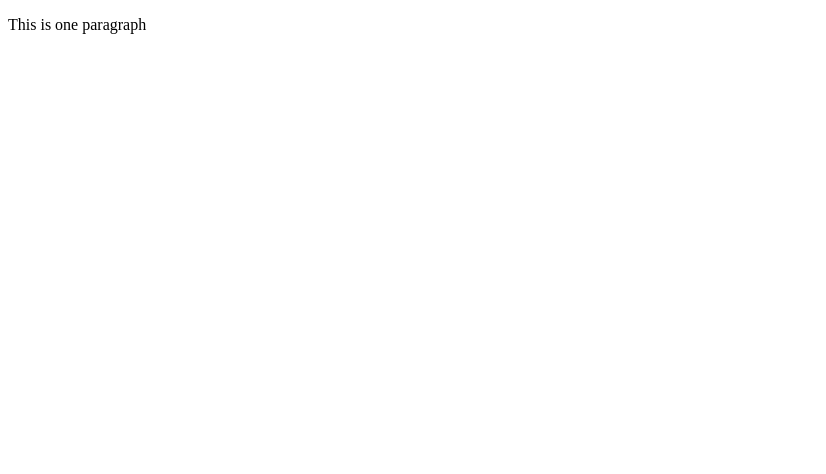
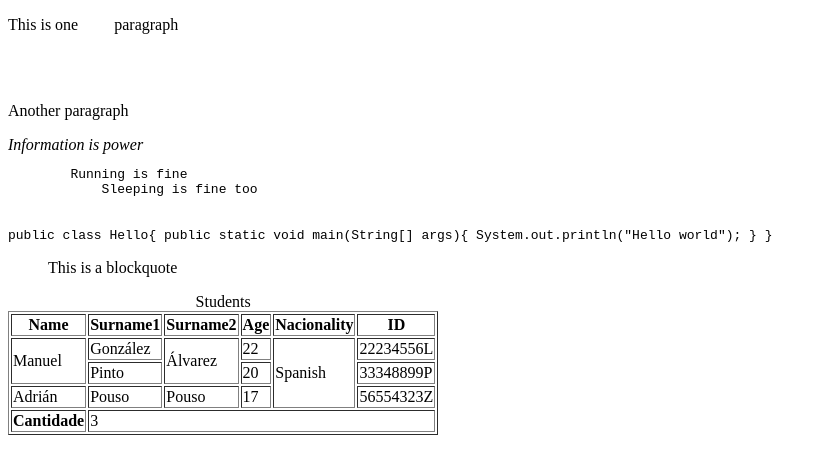
Before and after one commit to noemivarela1/DAW-HTML, a plain HTML site: page test.html in a window 1280 px wide. Shown: the whole page, without its empty margins (0-826 px from the left). Drawn offline with Linux system fonts and the light colour scheme.

Commit message:
New file test.html with table

```diff
--- a/test.html
+++ b/test.html
@@ -7,6 +7,69 @@
     <title>Document</title>
 </head>
 <body>
-    <p>This is one paragraph</p>
+    <p>This is one &nbsp;&nbsp;&nbsp;&nbsp;&nbsp;&nbsp;&nbsp;&nbsp;paragraph</p>
+    <br>
+    <br>
+    <p>Another paragraph</p>
+    <cite>Information is power</cite>
+    <pre>
+        Running is fine
+            Sleeping is fine too
+    </pre>
+    <code>
+        public class Hello{
+            public static void main(String[] args){
+                System.out.println("Hello world");
+            }
+        }
+    </code>
+    <blockquote>
+        This is a blockquote
+    </blockquote>
+    <table border="1">
+        <caption>Students</caption>
+        <thead>
+            <tr>
+                <th>Name</th>
+                <th>Surname1</th>
+                <th>Surname2</th>
+                <th>Age</th>
+                <th>Nacionality</th>
+                <th>ID</th>
+            </tr>
+        </thead>
+        <tbody>
+            <tr>
+                <td rowspan="2">Manuel</td>
+                <td>González</td>
+                <td rowspan="2">Álvarez</td>
+                <td>22</td>
+                <td rowspan="3">Spanish</td>
+                <td>22234556L</td>
+            </tr>
+            <tr>
+
+                <td>Pinto</td>
+
+                <td>20</td>
+
+                <td>33348899P</td>
+            </tr>
+            <tr>
+                <td>Adrián</td>
+                <td>Pouso</td>
+                <td>Pouso</td>
+                <td>17</td>
+
+                <td>56554323Z</td>
+            </tr>
+        </tbody>
+        <tfoot>
+            <tr>
+                <th>Cantidade</th>
+                <td colspan="5">3</td>
+            </tr>
+        </tfoot>
+    </table>
 </body>
 </html>
```
Also changed, not shown: index.html (+2 -0 lines), img/favicon.ico (added).
